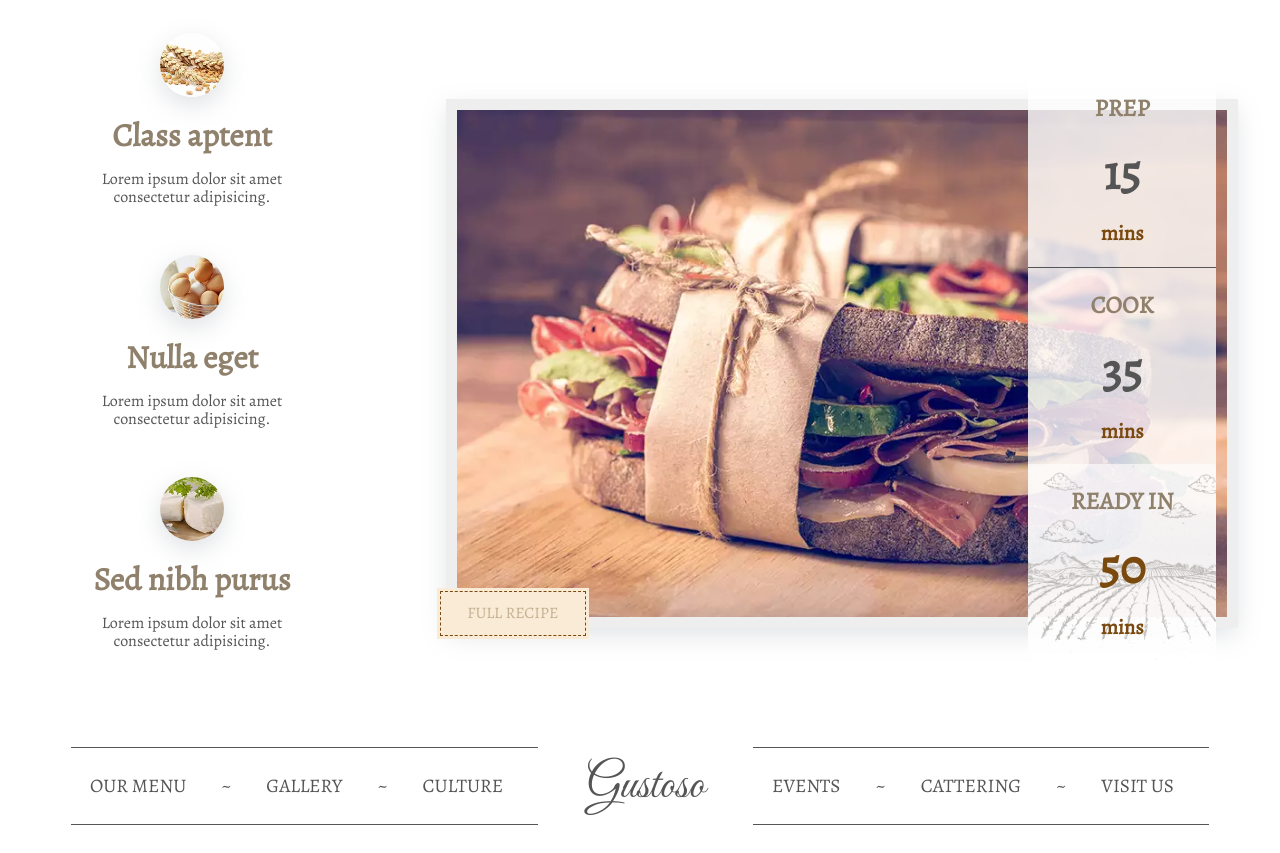
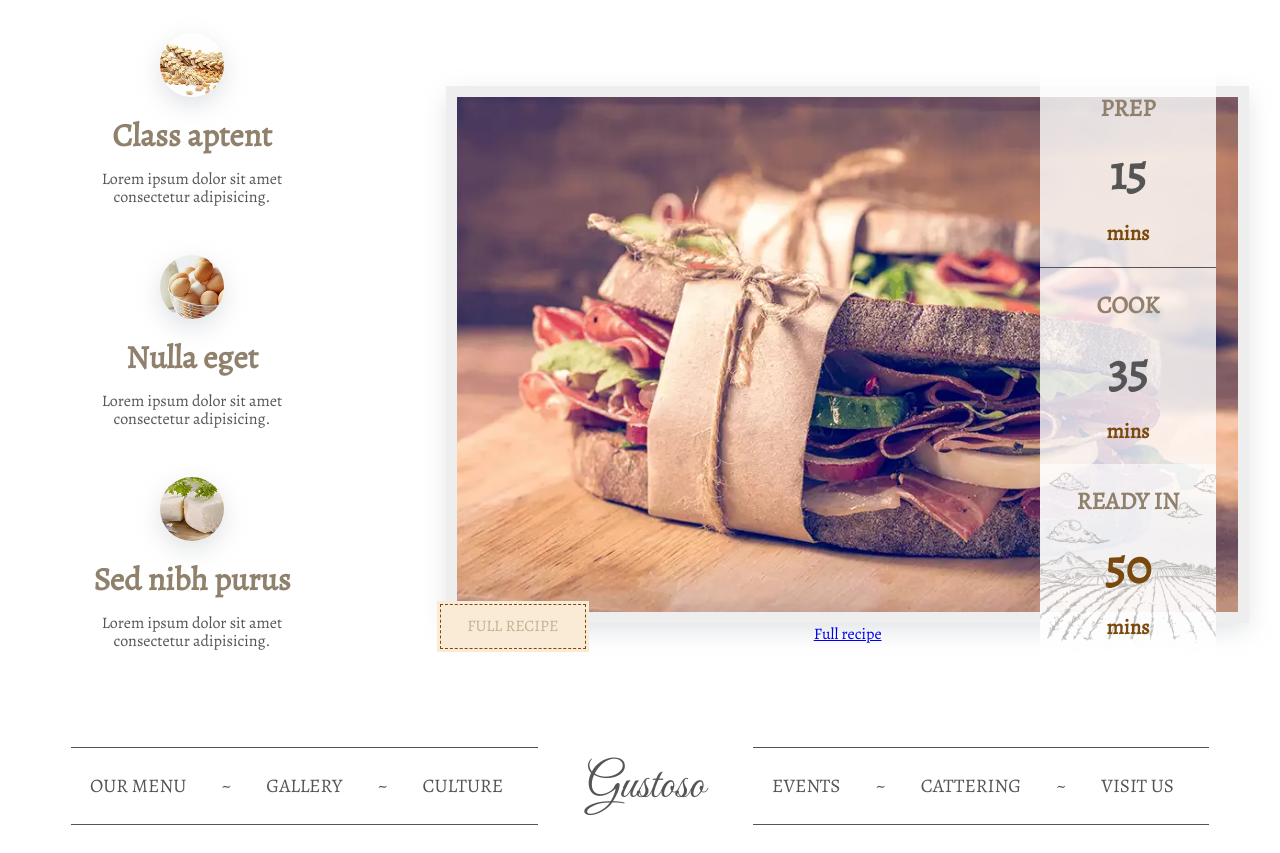
Before and after one commit to dainiuxt/bakery-page, a website: page index.html in a window 1280 px wide. Shown: the part 3970-4823 px from the top of the page. Drawn offline with nearby package versions, Linux system fonts and the light colour scheme.

Commit message:
add favicon

```diff
--- a/index.html
+++ b/index.html
@@ -6,6 +6,7 @@
   <meta name="viewport" content="width=device-width, initial-scale=1.0">
   <link rel="stylesheet" href="https://cdnjs.cloudflare.com/ajax/libs/normalize/8.0.1/normalize.css" integrity="sha512-oHDEc8Xed4hiW6CxD7qjbnI+B07vDdX7hEPTvn9pSZO1bcRqHp8mj9pyr+8RVC2GmtEfI2Bi9Ke9Ass0as+zpg==" crossorigin="anonymous" referrerpolicy="no-referrer" />
   <link rel="stylesheet" href="https://cdnjs.cloudflare.com/ajax/libs/font-awesome/6.0.0-beta3/css/all.min.css" integrity="sha512-Fo3rlrZj/k7ujTnHg4CGR2D7kSs0v4LLanw2qksYuRlEzO+tcaEPQogQ0KaoGN26/zrn20ImR1DfuLWnOo7aBA==" crossorigin="anonymous" referrerpolicy="no-referrer" />
+  <link rel="shortcut icon" href="assets/favicon.ico" type="image/x-icon">
   <link rel="stylesheet" href="https://unpkg.com/flickity@2/dist/flickity.min.css">
   <link rel="preconnect" href="https://fonts.googleapis.com">
   <link rel="preconnect" href="https://fonts.gstatic.com" crossorigin>
@@ -157,7 +158,8 @@
       <div class="right">
         <div class="wrapper">
           <div class="image">
-            <img src="assets/webp/sandwich.webp" alt="Sandwich with ham and lettuce" loading="lazy">
+              <img src="assets/webp/sandwich.webp" alt="Sandwich with ham and lettuce" loading="lazy">
+              <a class="recipe" href="#">Full recipe</a>
           </div>
           <div class="labels">
             <div class="first">
--- a/index.js
+++ b/index.js
@@ -1,5 +1,4 @@
 // external js: flickity.pkgd.js
-
 var flkty = new Flickity( '.carousel', {
   groupCells: true
 });
```
Also changed, not shown: assets/favicon.ico (added).
